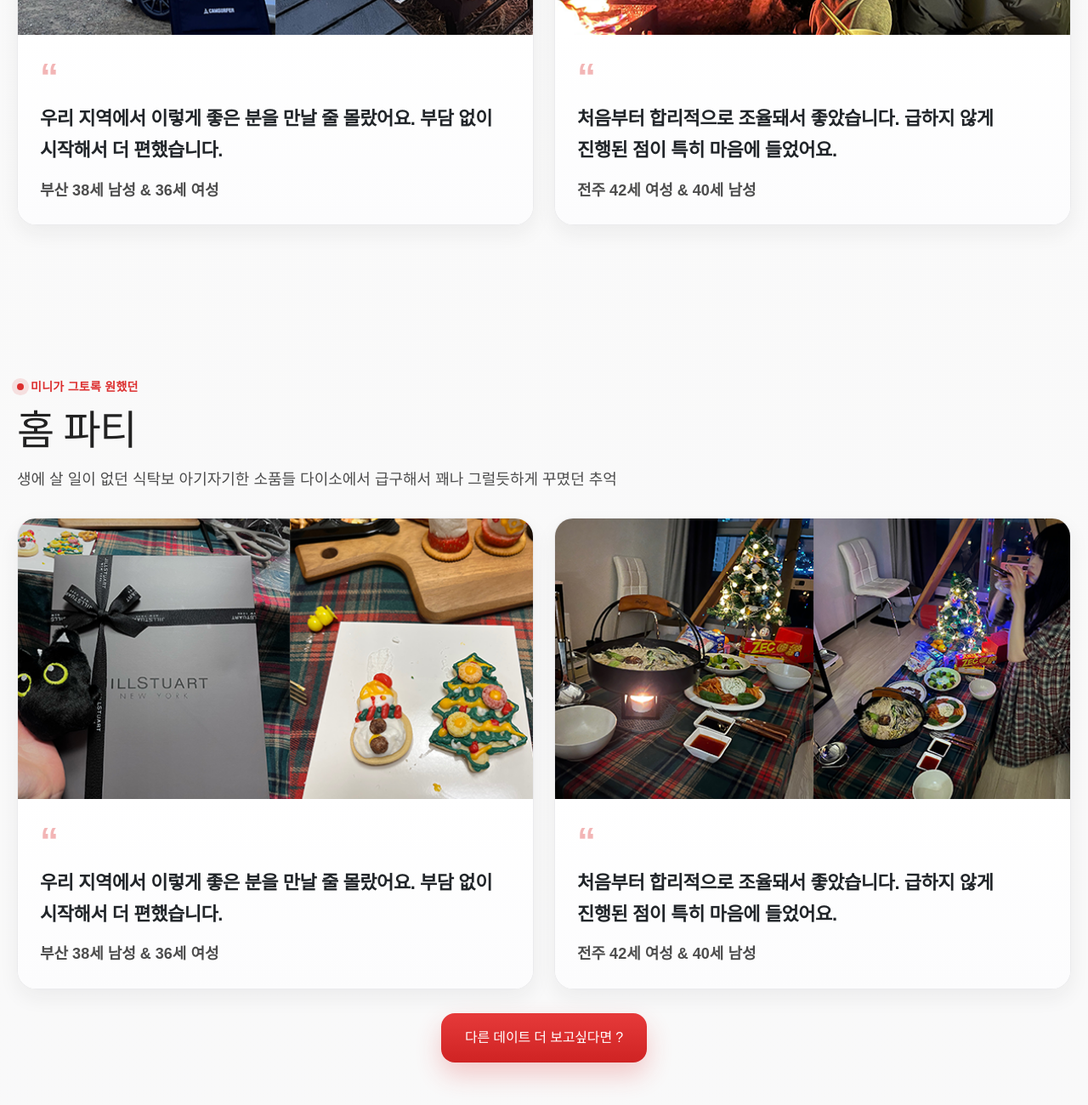
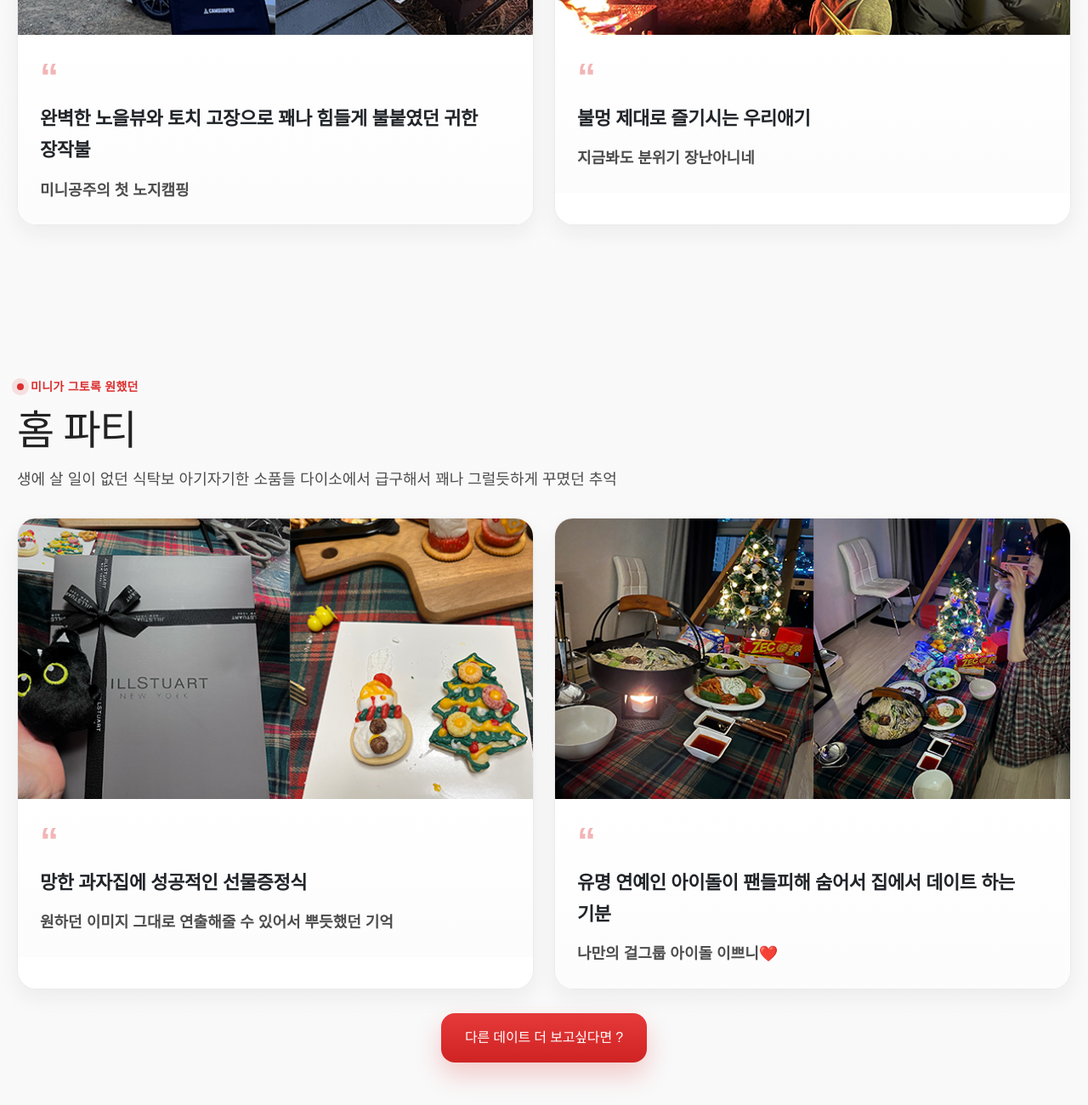
Before and after one commit to intervalue94-boop/mini-love, a plain HTML site: page index.html in a window 1280 px wide. Shown: the part 2180-3480 px from the top of the page at 85% size. Drawn offline with nearby package versions, Linux system fonts and the light colour scheme; a web font is replaced by a local one.

Commit message:
index.html

```diff
--- a/index.html
+++ b/index.html
@@ -1371,8 +1371,8 @@
             <div class="success-photo success-photo1 " aria-hidden="true"></div>
             <div class="success-body">
               <span class="quote-mark">“</span>
-              <p class="success-quote">우리 지역에서 이렇게 좋은 분을 만날 줄 몰랐어요. 부담 없이 시작해서 더 편했습니다.</p>
-              <div class="success-meta">부산 38세 남성 &amp; 36세 여성</div>
+              <p class="success-quote">완벽한 노을뷰와 토치 고장으로 꽤나 힘들게 불붙였던 귀한 장작불</p>
+              <div class="success-meta">미니공주의 첫 노지캠핑 </div>
             </div>
           </article>
 
@@ -1380,8 +1380,8 @@
             <div class="success-photo success-photo1 " aria-hidden="true"></div>
             <div class="success-body">
               <span class="quote-mark">“</span>
-              <p class="success-quote">처음부터 합리적으로 조율돼서 좋았습니다. 급하지 않게 진행된 점이 특히 마음에 들었어요.</p>
-              <div class="success-meta">전주 42세 여성 &amp; 40세 남성</div>
+              <p class="success-quote">불멍 제대로 즐기시는 우리애기</p>
+              <div class="success-meta">지금봐도 분위기 장난아니네</div>
             </div>
           </article>
         </div>
@@ -1403,8 +1403,8 @@
             <div class="success-photo success-photo2" aria-hidden="true"></div>
             <div class="success-body">
               <span class="quote-mark">“</span>
-              <p class="success-quote">우리 지역에서 이렇게 좋은 분을 만날 줄 몰랐어요. 부담 없이 시작해서 더 편했습니다.</p>
-              <div class="success-meta">부산 38세 남성 &amp; 36세 여성</div>
+              <p class="success-quote">망한 과자집에 성공적인 선물증정식</p>
+              <div class="success-meta">원하던 이미지 그대로 연출해줄 수 있어서 뿌듯했던 기억</div>
             </div>
           </article>
 
@@ -1412,8 +1412,8 @@
             <div class="success-photo success-photo2" aria-hidden="true"></div>
             <div class="success-body">
               <span class="quote-mark">“</span>
-              <p class="success-quote">처음부터 합리적으로 조율돼서 좋았습니다. 급하지 않게 진행된 점이 특히 마음에 들었어요.</p>
-              <div class="success-meta">전주 42세 여성 &amp; 40세 남성</div>
+              <p class="success-quote">유명 연예인 아이돌이 팬들피해 숨어서 집에서 데이트 하는 기분</p>
+            <div class="success-meta">나만의 걸그룹 아이돌 이쁘니❤️</div>
             </div>
           </article>
         </div>
```
